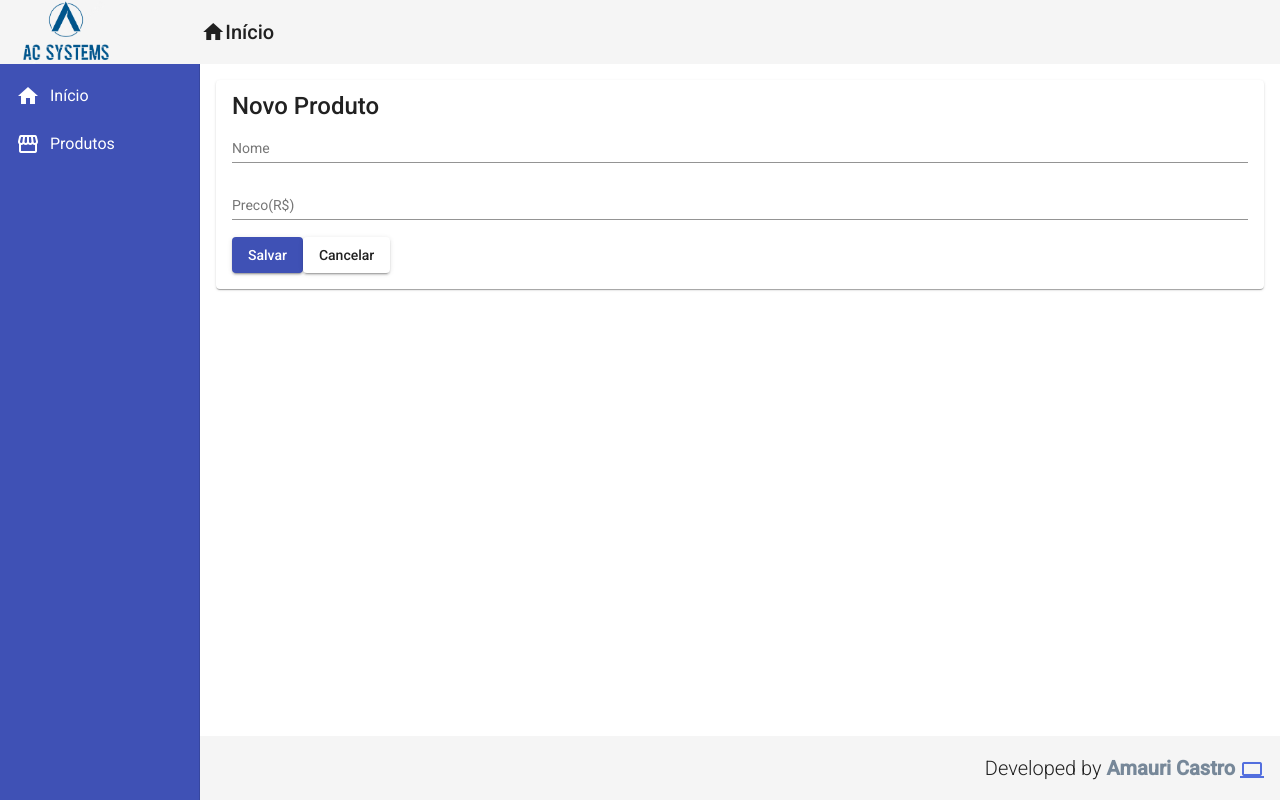
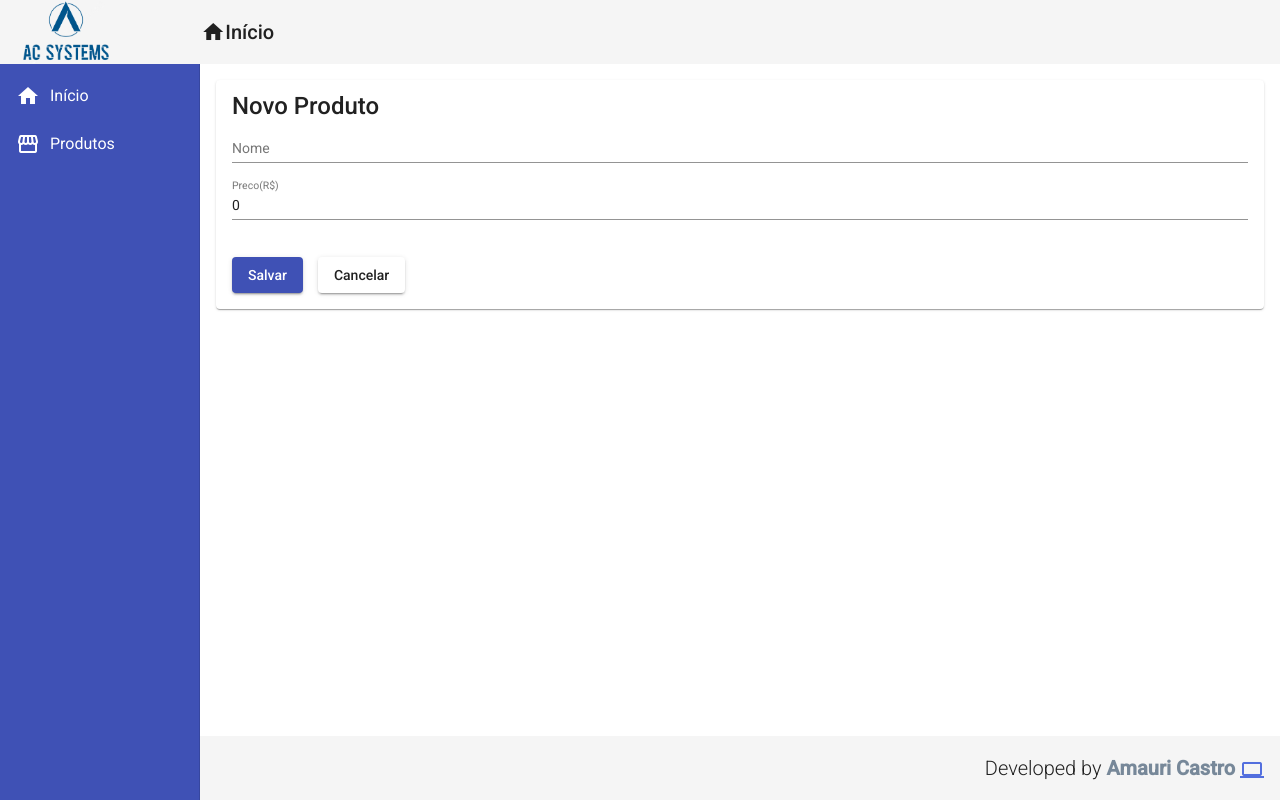
Before and after one commit to amauri-castro/crud-angular, an Angular app: page /products/create in a window 1280 px wide. Built offline with nearby package versions, Linux system fonts and the light colour scheme.

Commit message:
vinculação dos inputs com a instancia de produto usando two way data binding

```diff
--- a/src/app/components/product/product-create/product-create.component.css
+++ b/src/app/components/product/product-create/product-create.component.css
@@ -2,3 +2,8 @@ form {
     display: flex;
     flex-direction: column;
 }
+
+button {
+    margin-top: 20px;
+    margin-right: 15px;
+}
--- a/src/app/components/product/product-create/product-create.component.html
+++ b/src/app/components/product/product-create/product-create.component.html
@@ -2,10 +2,10 @@
     <mat-card-title>Novo Produto</mat-card-title>
     <form >
         <mat-form-field>
-            <input matInput placeholder="Nome">
+            <input matInput placeholder="Nome" [(ngModel)]="product.name" name="name">
         </mat-form-field>
         <mat-form-field>
-            <input matInput placeholder="Preco(R$)">
+            <input matInput placeholder="Preco(R$)" [(ngModel)]="product.price" name="price">
         </mat-form-field>
     </form>
     <button mat-raised-button (click)="createProduct()" color="primary">Salvar</button>
```
